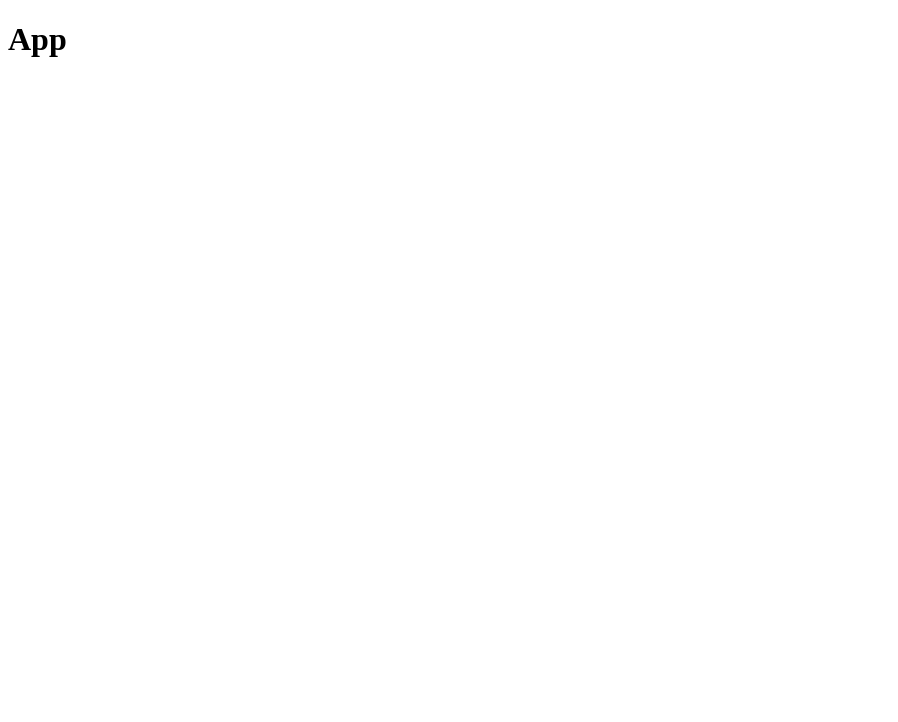
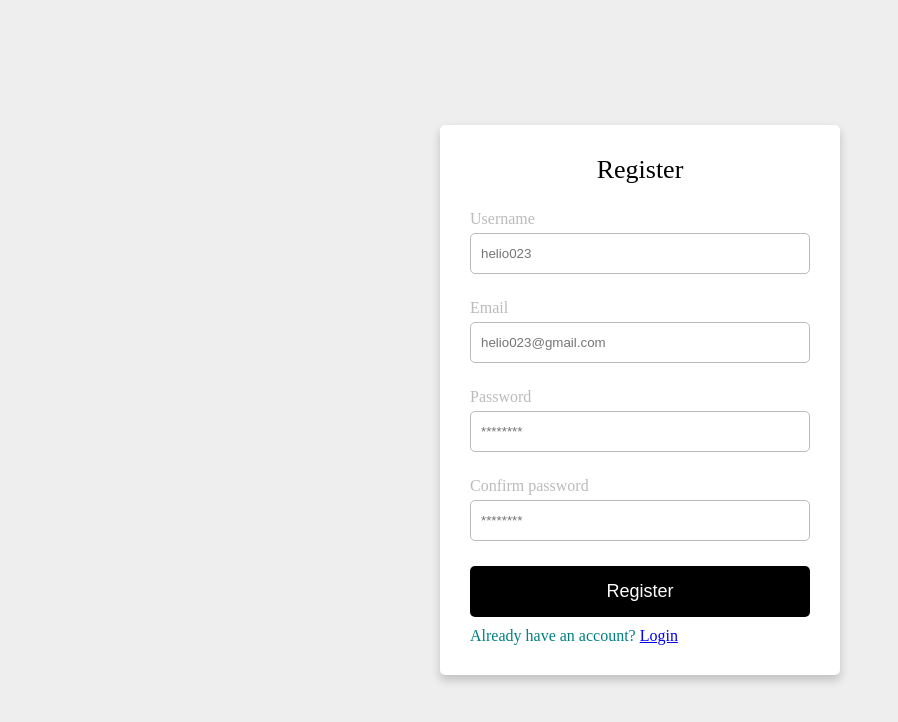
Before and after one commit to Helio023/node-react-advanced-auth, a React (Create React App) app in the folder client/: page /register in a window 1280 px wide. Shown: the top 722 px of the page, without its empty margins (0-898 px from the left). Built offline with nearby package versions, Linux system fonts and the light colour scheme.

Commit message:
Frontend register form finished

```diff
--- a/client/package.json
+++ b/client/package.json
@@ -2,6 +2,7 @@
   "name": "client",
   "version": "0.1.0",
   "private": true,
+  "proxy": "http://localhost:5000",
   "dependencies": {
     "@testing-library/jest-dom": "^5.16.1",
     "@testing-library/react": "^12.1.2",
@@ -10,10 +11,14 @@
     "@types/node": "^16.11.19",
     "@types/react": "^17.0.38",
     "@types/react-dom": "^17.0.11",
+    "@types/styled-components": "^5.1.21",
+    "axios": "^0.25.0",
     "react": "^17.0.2",
     "react-dom": "^17.0.2",
+    "react-hook-form": "^7.25.0",
     "react-router-dom": "^6.2.1",
     "react-scripts": "5.0.0",
+    "styled-components": "^5.3.3",
     "typescript": "^4.5.4",
     "web-vitals": "^2.1.2"
   },
--- a/client/src/App.tsx
+++ b/client/src/App.tsx
@@ -1,10 +1,39 @@
-import React from 'react';
+import styled from 'styled-components';
+import { Routes, Route} from 'react-router-dom';
+import Register from './core/components/Register';
+import Login from './core/components/Login';
+import ForgetPassword from './core/components/ForgetPassword';
+import ResetPassword from './core/components/ResetPassword';
+import Private from './core/components/Private';
+import PrivateRoute from './core/Routing/PrivateRoute';
+
+const Container = styled.div`
+  width: 100vw;
+  min-height: 100vh;
+  background-color: #eee;
+  display: flex;
+  align-items: center;
+  justify-content: center;
+`;
 
 const App = () => {
   return (
-    <div>
-      <h1>App</h1>
-    </div>
+    <Container>
+      <Routes>
+        <Route path='register' element={<Register />} />
+        <Route path='login' element={<Login />} />
+        <Route path='forgetpassword' element={<ForgetPassword />} />
+        <Route path='resetpassword/:token' element={<ResetPassword />} />
+        <Route
+          path='private'
+          element={
+            <PrivateRoute>
+              <Private />
+            </PrivateRoute>
+          }
+        />
+      </Routes>
+    </Container>
   );
 };
 
--- /dev/null
+++ b/client/src/core/Routing/PrivateRoute.tsx
@@ -0,0 +1,12 @@
+import { Navigate } from 'react-router-dom';
+
+type Props = {
+  children: React.ReactNode;
+};
+
+const PrivateRoute = ({ children }: Props) => {
+  const auth = localStorage.getItem('authToken');
+  return <div>{auth ? children : <Navigate to='/login' />}</div>;
+};
+
+export default PrivateRoute;
--- /dev/null
+++ b/client/src/core/components/ForgetPassword.tsx
@@ -0,0 +1,5 @@
+const ForgetPassword = () => {
+  return <div>ForgetPassword</div>;
+};
+
+export default ForgetPassword;
--- /dev/null
+++ b/client/src/core/components/Login.tsx
@@ -0,0 +1,5 @@
+const Login = () => {
+  return <div>Login</div>;
+};
+
+export default Login;
--- /dev/null
+++ b/client/src/core/components/Private.tsx
@@ -0,0 +1,5 @@
+const Private = () => {
+  return <h1>Private route</h1>;
+};
+
+export default Private;
--- /dev/null
+++ b/client/src/core/components/Register.tsx
@@ -0,0 +1,154 @@
+import { useForm } from 'react-hook-form';
+import { Link } from 'react-router-dom';
+import styled from 'styled-components';
+import axios from 'axios';
+import { useState } from 'react';
+import { useNavigate } from 'react-router-dom';
+
+//Styles
+const Form = styled.form`
+  width: 400px;
+  border-radius: 5px;
+  background-color: #fff;
+  box-shadow: 0 5px 10px rgba(0, 0, 0, 0.2);
+  padding: 30px;
+`;
+const FormHeader = styled.h3`
+  font-size: 26px;
+  text-align: center;
+  font-weight: normal;
+  margin-bottom: 20px;
+`;
+const FormGroup = styled.div`
+  width: 100%;
+  &:not(:first-child) {
+    margin-top: 25px;
+  }
+`;
+const FormInput = styled.input`
+  width: 100%;
+  padding: 12px 10px;
+  border: 1px solid #bbb;
+  border-radius: 5px;
+`;
+const FormLabel = styled.label`
+  width: 100%;
+  display: block;
+  margin-bottom: 5px;
+  color: #bbb;
+`;
+const FormError = styled.span`
+  font-size: 13px;
+  color: #a70707;
+`;
+const Button = styled.button`
+  width: 100%;
+  margin-top: 25px;
+  background-color: black;
+  color: #fff;
+  font-size: 18px;
+  outline: none;
+  border: none;
+  border-radius: 5px;
+  padding: 15px 30px;
+  cursor: pointer;
+`;
+const LoginLink = styled.span`
+  color: teal;
+  display: inline-block;
+  margin-top: 10px;
+  font-size: 16px;
+`;
+
+type UserData = {
+  username: string;
+  email: string;
+  password: string;
+  passwordConfirm: string;
+};
+
+const BASE_URL = 'http://localhost:3000/api/auth';
+
+const Register = () => {
+  const [isLoading, setIsLoading] = useState(false);
+  const navigate = useNavigate();
+  const {
+    register,
+    handleSubmit,
+    formState: { errors },
+  } = useForm<UserData>();
+
+  const onRegister = (data: UserData) => {
+    setIsLoading(true);
+
+    axios
+      .post(`${BASE_URL}/register`, data)
+      .then((user) => {
+        localStorage.setItem('authToken', user.data.token);
+
+        navigate('/private');
+      })
+
+      .finally(() => setIsLoading(false));
+  };
+
+  return (
+    <Form onSubmit={handleSubmit(onRegister)}>
+      <FormHeader>Register</FormHeader>
+      <FormGroup>
+        <FormLabel>Username</FormLabel>
+        <FormInput
+          placeholder='helio023'
+          type='text'
+          {...register('username', { required: true })}
+        />
+        {errors.username && <FormError>* Required field</FormError>}
+      </FormGroup>
+      <FormGroup>
+        <FormLabel>Email</FormLabel>
+        <FormInput
+          placeholder='helio023@gmail.com'
+          type='email'
+          {...register('email', {
+            required: 'Required field',
+            pattern: {
+              value: /^[A-Z0-9._%+-]+@[A-Z0-9.-]+\.[A-Z]{2,}$/i,
+              message: 'Invalid email',
+            },
+          })}
+        />
+        {errors.email && <FormError>* {errors.email.message}</FormError>}
+      </FormGroup>
+      <FormGroup>
+        <FormLabel>Password</FormLabel>
+        <FormInput
+          placeholder='********'
+          type='password'
+          {...register('password', {
+            required: 'Required field',
+            minLength: {
+              value: 8,
+              message: 'Password must contain at least 8 characters',
+            },
+          })}
+        />
+        {errors.password && <FormError>* {errors.password.message}</FormError>}
+      </FormGroup>
+      <FormGroup>
+        <FormLabel>Confirm password</FormLabel>
+        <FormInput
+          placeholder='********'
+          type='password'
+          {...register('passwordConfirm', { required: true })}
+        />
+        {errors.passwordConfirm && <FormError>* Required field</FormError>}
+      </FormGroup>
+      {isLoading ? <Button>Registering...</Button> : <Button>Register</Button>}
+      <LoginLink>
+        Already have an account? <Link to='/login'>Login</Link>
+      </LoginLink>
+    </Form>
+  );
+};
+
+export default Register;
--- /dev/null
+++ b/client/src/core/components/ResetPassword.tsx
@@ -0,0 +1,5 @@
+const ResetPassword = () => {
+  return <div>ResetPassword</div>;
+};
+
+export default ResetPassword;
--- a/client/src/index.tsx
+++ b/client/src/index.tsx
@@ -1,4 +1,11 @@
 import ReactDom from 'react-dom';
 import App from './App';
+import { BrowserRouter } from 'react-router-dom';
+import './global.css'
 
-ReactDom.render(<App />, document.getElementById('root'));
+ReactDom.render(
+  <BrowserRouter>
+    <App />
+  </BrowserRouter>,
+  document.getElementById('root')
+);
```
Also changed, not shown: 2 other files (tests, documents, lock files or other folders).
